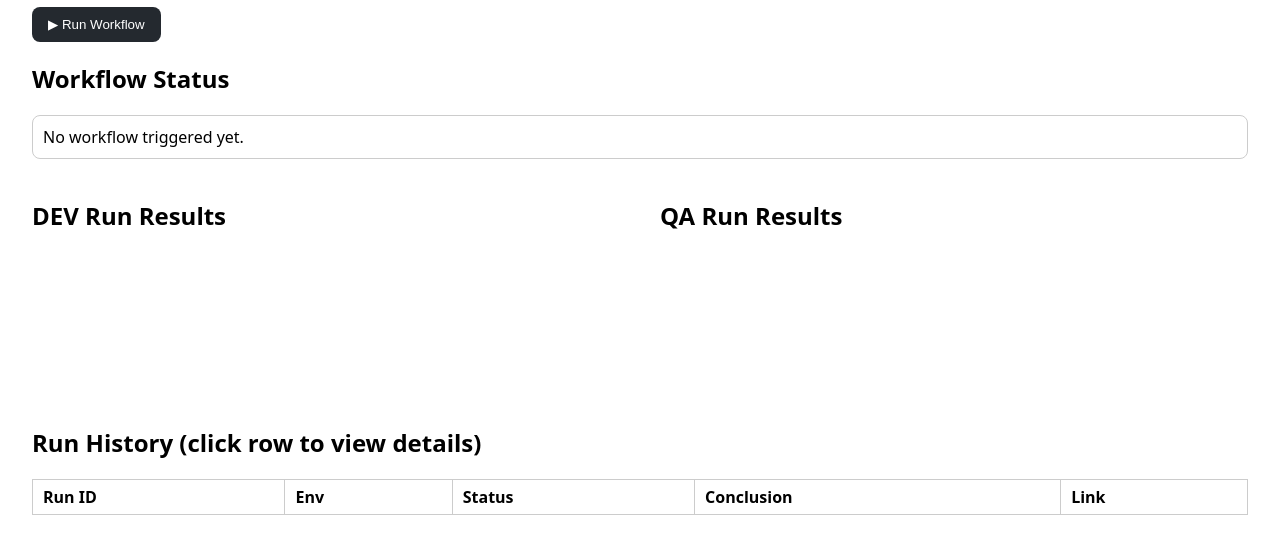
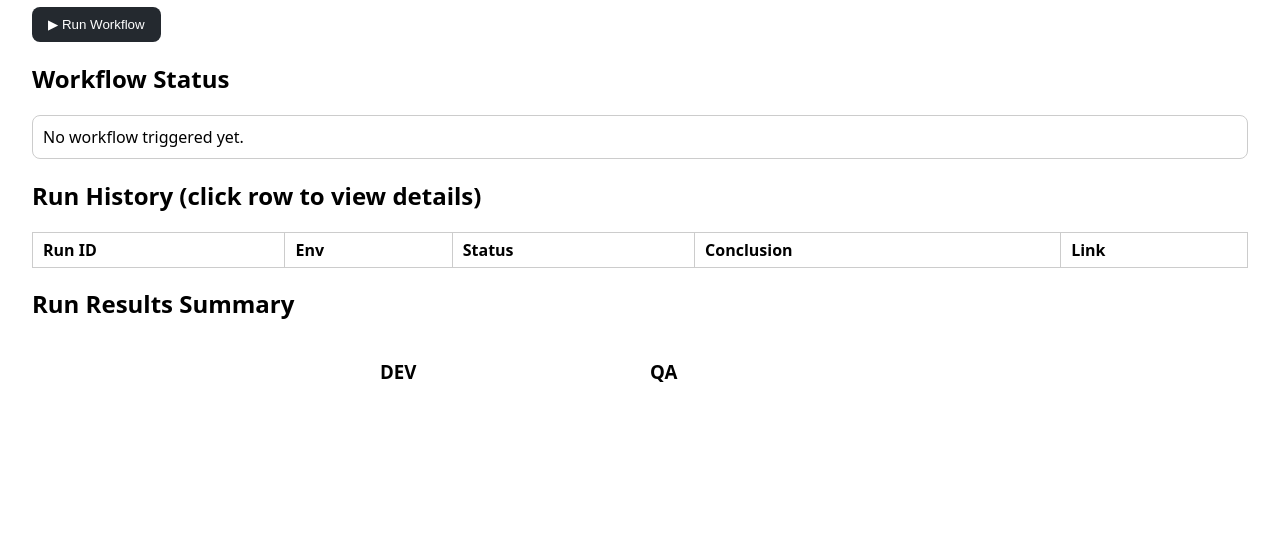
Before and after one commit to mribeiroh/test-page, a website: page index.html in a window 1280 px wide. Shown: the part 178-732 px from the top of the page. Drawn offline with nearby package versions, Linux system fonts and the light colour scheme; no server answers.

Commit message:
Fixing env charts

```diff
--- a/index.html
+++ b/index.html
@@ -19,8 +19,8 @@
     tr.other   { background-color: #e2e3e5; }
     tr:hover { background-color: #dbeafe; }
     tr.highlight { outline: 2px solid #3b82f6; box-shadow: 0 0 8px #3b82f6; }
-    #charts { display: flex; gap: 40px; margin-top: 20px; flex-wrap: wrap; }
-    .chart-box { flex: 1; min-width: 300px; }
+    #charts { display: flex; gap: 20px; margin-top: 20px; justify-content: center; }
+    .chart-box { width: 250px; }
   </style>
   <script src="https://cdn.jsdelivr.net/npm/chart.js"></script>
 </head>
@@ -44,17 +44,6 @@
     <div id="current-status-box">No workflow triggered yet.</div>
   </div>
 
-  <div class="row" id="charts">
-    <div class="chart-box">
-      <h2>DEV Run Results</h2>
-      <canvas id="devChart"></canvas>
-    </div>
-    <div class="chart-box">
-      <h2>QA Run Results</h2>
-      <canvas id="qaChart"></canvas>
-    </div>
-  </div>
-
   <div class="row">
     <h2>Run History (click row to view details)</h2>
     <table id="history-table">
@@ -69,6 +58,20 @@
       </thead>
       <tbody></tbody>
     </table>
+  </div>
+
+  <div class="row">
+    <h2>Run Results Summary</h2>
+    <div id="charts">
+      <div class="chart-box">
+        <h3>DEV</h3>
+        <canvas id="devChart"></canvas>
+      </div>
+      <div class="chart-box">
+        <h3>QA</h3>
+        <canvas id="qaChart"></canvas>
+      </div>
+    </div>
   </div>
 
   <script>
```
